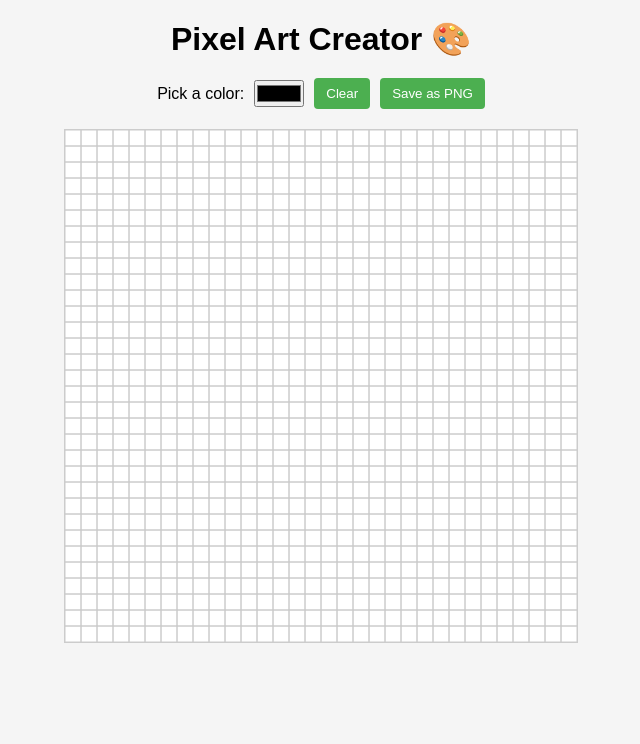
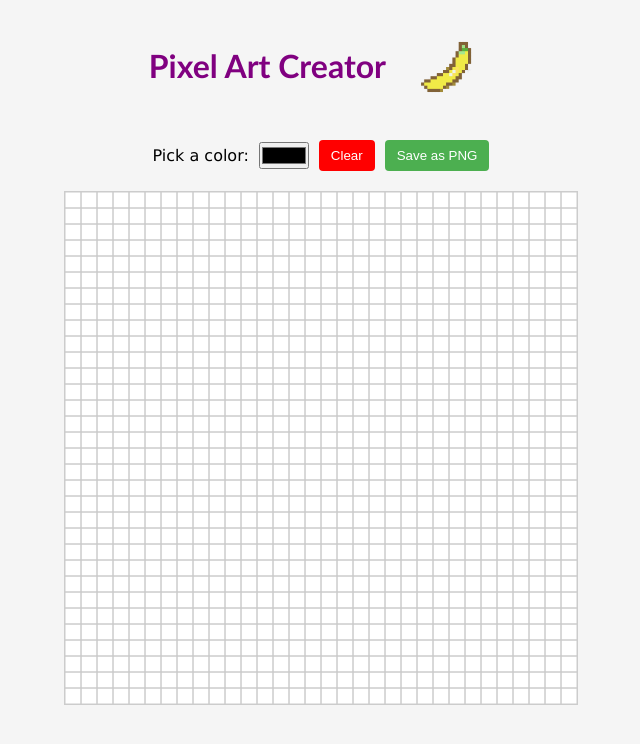
Before and after one commit to jmdez20/pixel-art-creator, a plain HTML site: page index.html in a window 1280 px wide. Shown: the whole page, without its empty margins (319-959 px from the left). Drawn offline with Linux system fonts and the light colour scheme.

Commit message:
small update
updated fonts and added image to header.

```diff
--- a/index.html
+++ b/index.html
@@ -7,11 +7,13 @@
     <link rel="stylesheet" href="style.css">
 </head>
 <body>
-    <h1>Pixel Art Creator 🎨</h1>
+    <h1>Pixel Art Creator
+        <img src="images/banana pixel.png" alt="pixelated banana" width="100" height="100"/>
+    </h1>
     <div class="controls">
       <label for="colorPicker">Pick a color:</label>
       <input type="color" id="colorPicker" value="#000000">
-      <button id="clearBtn">Clear</button>
+      <button class="clear-button" id="clearBtn">Clear</button>
       <button id="saveBtn">Save as PNG</button>
     </div>
     <canvas id="pixelCanvas" width="512" height="512"></canvas>
--- a/style.css
+++ b/style.css
@@ -38,3 +38,21 @@ canvas {
     border: 1px solid #ccc;
     background-color: white;
 }
+
+h1 img {
+    vertical-align: middle;
+    margin-left: 0px;
+}
+
+.clear-button {
+    background-color: red;
+}
+
+label {
+    font-family: 'Lucida Sans', 'Lucida Sans Regular', 'Lucida Grande', 'Lucida Sans Unicode', Geneva, Verdana, sans-serif;
+}
+
+h1 {
+    color: purple;
+    font-family:'Trebuchet MS', 'Lucida Sans Unicode', 'Lucida Grande', 'Lucida Sans', Arial, sans-serif;
+}
```
Also changed, not shown: images/banana pixel.png (added).
